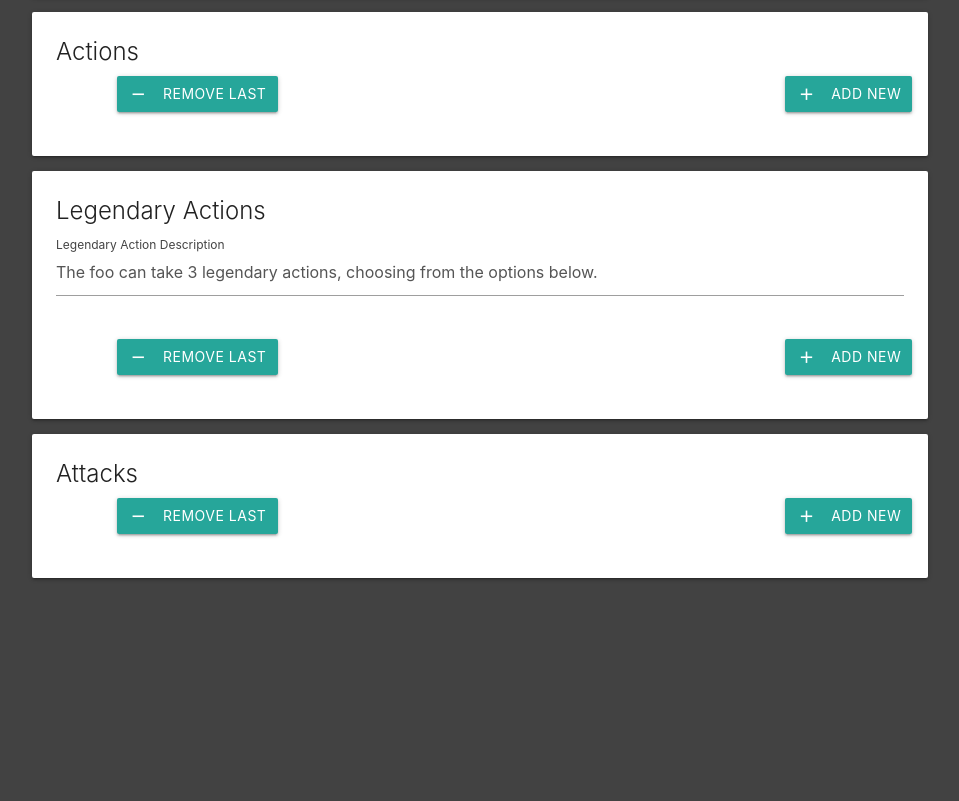
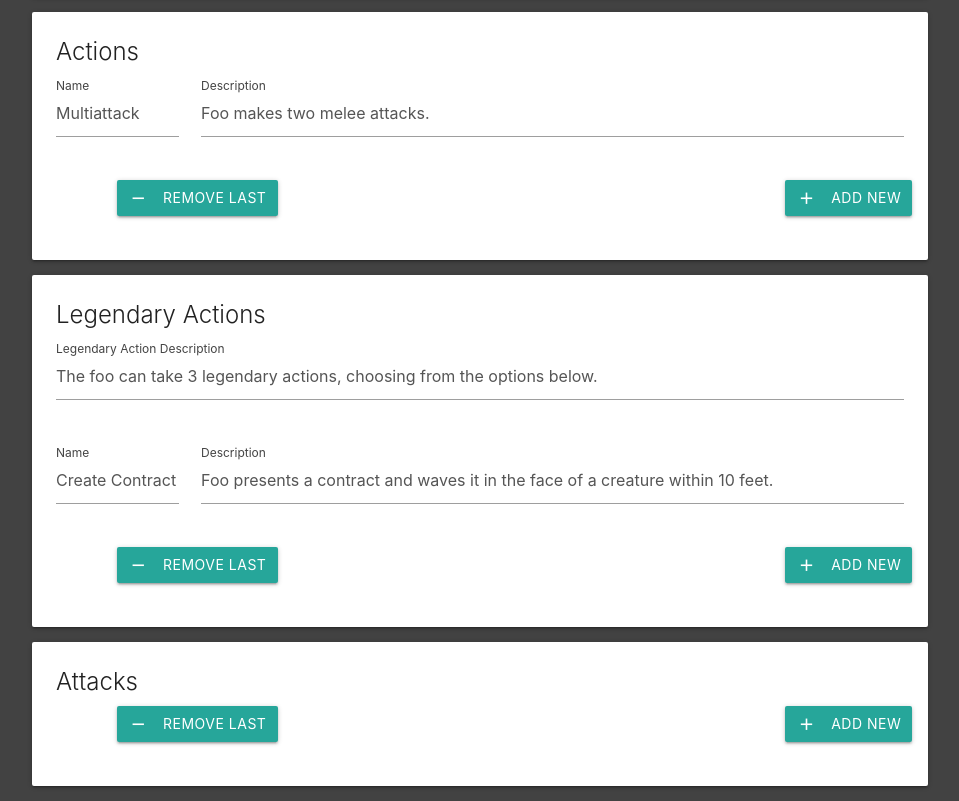
Before and after one commit to dave12311/dave12311.github.io, a plain HTML site: page index2.html in a window 1280 px wide. Shown: the part 1871-2672 px from the top of the page, without its empty margins (160-1119 px from the left). Before the commit the page ends 2464 px from the top, so only its background shows below. Drawn offline with nearby package versions, Linux system fonts and the light colour scheme.

Commit message:
Added Actions and Legendary Actions to UI

```diff
--- a/index2.html
+++ b/index2.html
@@ -243,6 +243,19 @@
             <div class="card-content">
                 <span class="card-title">Actions</span>
 
+				<!-- TODO: Remove -->
+				<div id="action-$" class="row">
+					<div class="input-field col s2">
+						<label class="active" for="action-name-$">Name</label>
+						<input type="text" id="action-name-$" placeholder="Multiattack"/>
+					</div>
+					<div class="input-field col s10">
+						<label class="active" for="action-desc-$">Description</label>
+						<input type="text" id="action-desc-$" placeholder="Foo makes two melee attacks."/>
+					</div>
+				</div>
+				<!-- TODO: Remove End -->
+
                 <div id="action">
 
                 </div>
@@ -266,7 +279,20 @@
                     </div>
                 </div>
 
-                <div id="legendary-action">
+				<!-- TODO: Remove -->
+				<div id="legendary-$" class="row">
+					<div class="input-field col s2">
+						<label class="active" for="legendary-name-$">Name</label>
+						<input type="text" id="legendary-name-$" placeholder="Create Contract"/>
+					</div>
+					<div class="input-field col s10">
+						<label class="active" for="legendary-desc-$">Description</label>
+						<input type="text" id="legendary-desc-$" placeholder="Foo presents a contract and waves it in the face of a creature within 10 feet."/>
+					</div>
+				</div>
+				<!-- TODO: Remove End -->
+
+                <div id="legendary">
 
                 </div>
 
@@ -282,7 +308,7 @@
             <div class="card-content">
                 <span class="card-title">Attacks</span>
 
-                <div id="attacks">
+                <div id="attack">
 
                 </div>
 
@@ -299,7 +325,7 @@
     <script src="https://code.jquery.com/ui/1.12.1/jquery-ui.min.js"></script>
     <!-- Materialize -->
     <script src="https://cdnjs.cloudflare.com/ajax/libs/materialize/1.0.0/js/materialize.min.js"></script>
-
+	<!-- Scripts -->
     <script src="ui2.js"></script>
 </body>
 </html>
--- a/ui2.js
+++ b/ui2.js
@@ -10,6 +10,14 @@ var dynamicElements = {
 	spell: {
 		count: 0,
 		html: '<div id="spell-$" class="row"><div class="input-field col s2"><select id="spell-select-$"><option value="0">Cantrip</option></select><label for="spell-level-$">Spell Level</label></div><div class="input-field col s1"><label class="active" for="spell-uses-$">Uses per Day</label><input disabled type="text" id="spell-uses-$" placeholder="3"/></div><div class="input-field col s9"><label class="active" for="spells-$">Spell Names</label><input type="text" id="spells-$" placeholder="burning hands, mage armor, shield"/></div></div>'
+	},
+	action: {
+		count: 0,
+		html: '<div id="action-$" class="row"><div class="input-field col s2"><label class="active" for="action-name-$">Name</label><input type="text" id="action-name-$" placeholder="Multiattack"/></div><div class="input-field col s10"><label class="active" for="action-desc-$">Description</label><input type="text" id="action-desc-$" placeholder="Foo makes two melee attacks"/></div></div>'
+	},
+	'legendary': {
+		count: 0,
+		html: '<div id="legendary-$" class="row"><div class="input-field col s2"><label class="active" for="legendary-name-$">Name</label><input type="text" id="legendary-name-$" placeholder="Create Contract"/></div><div class="input-field col s10"><label class="active" for="legendary-desc-$">Description</label><input type="text" id="legendary-desc-$" placeholder="Foo presents a contract and waves it in the face of a creature within 10 feet."/></div></div>'
 	}
 }
 
@@ -20,7 +28,6 @@ $(document).ready(function() {
 
 	// ADD NEW
 	$('.add').click((data) => {
-		console.log(data);
 		try {
 			// Get destination div to generate new fields in
 			var dest = data.currentTarget.id.substring(4, data.currentTarget.id.size);
```
